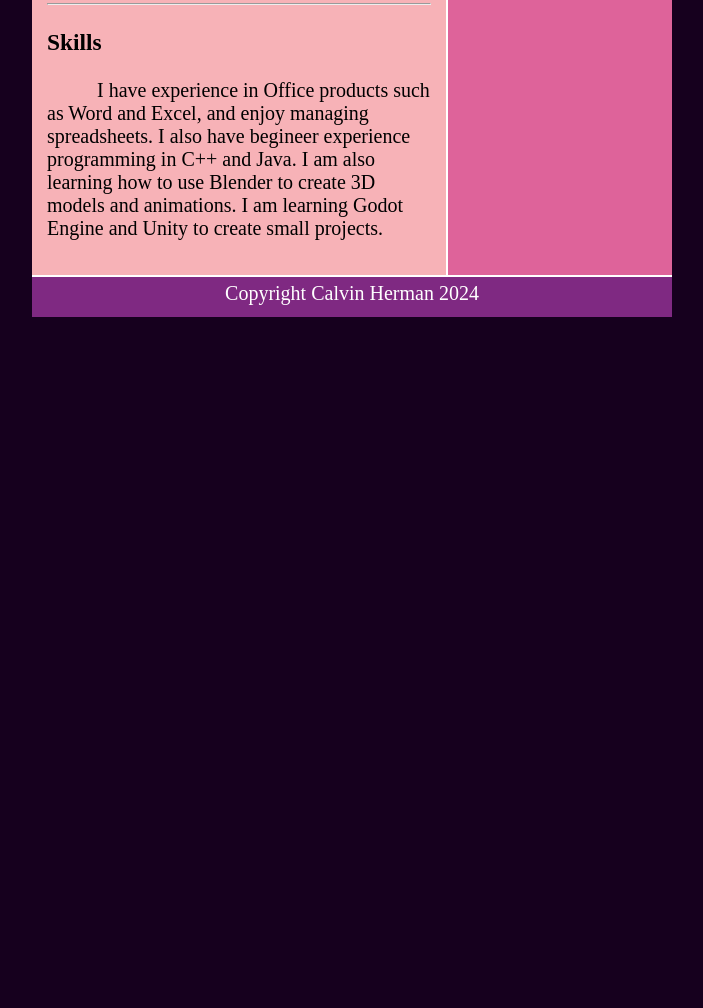
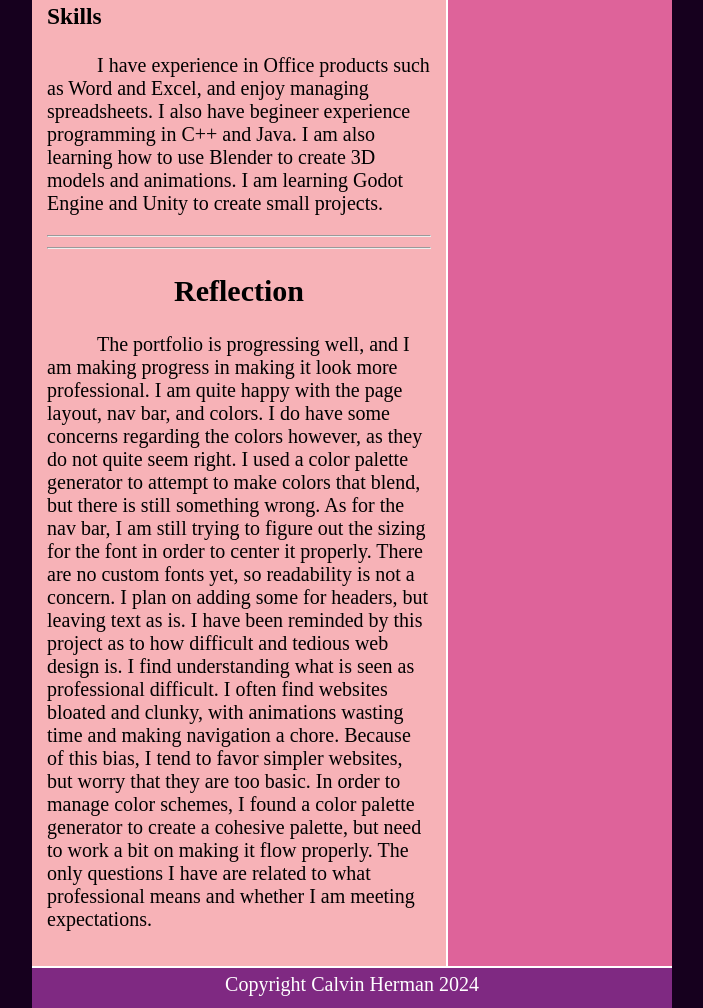
Before and after one commit to Dr0verbuild/Dr0verbuild.github.io, a plain HTML site: page index.html in a window 1280 px wide. Shown: the part 812-1820 px from the top of the page, without its empty margins (288-991 px from the left). Before the commit the page ends 1129 px from the top, so only its background shows below. Drawn offline with Linux system fonts and the light colour scheme.

Commit message:
Add reflection

```diff
--- a/index.html
+++ b/index.html
@@ -30,7 +30,6 @@
 			<div id="container">
 				<article>
 					<h1 style="text-align: center">About Me</h1>
-					<hr>
 					<h3>Education</h3>
 					<p>
 						I have achieved an Associates in Arts at Eastern Florida State College in 2023,
@@ -50,6 +49,20 @@
 						I have experience in Office products such as Word and Excel, and enjoy managing spreadsheets. I also have begineer experience programming in C++ and Java.
 						I am also learning how to use Blender to create 3D models and animations. I am learning Godot Engine and Unity to create small projects.
 					</p>
+					<hr>
+					<hr>
+					<h1 style="text-align: center">Reflection</h1>
+					<p>
+						The portfolio is progressing well, and I am making progress in making it look more professional. I am quite happy with the page layout, nav bar, and colors.
+						I do have some concerns regarding the colors however, as they do not quite seem right. I used a color palette generator to attempt to make colors that blend,
+						but there is still something wrong. As for the nav bar, I am still trying to figure out the sizing for the font in order to center it properly.
+						There are no custom fonts yet, so readability is not a concern. I plan on adding some for headers, but leaving text as is. I have been reminded by this project as
+						to how difficult and tedious web design is.
+						I find understanding what is seen as professional difficult. I often find websites bloated and clunky, with animations wasting time and making navigation a chore.
+						Because of this bias, I tend to favor simpler websites, but worry that they are too basic. In order to manage color schemes, I found a color palette generator to
+						create a cohesive palette, but need to work a bit on making it flow properly. The only questions I have are related to what professional means and whether I am
+						meeting expectations.
+					</p>
 				</article>
 				<aside>
 					images
```
